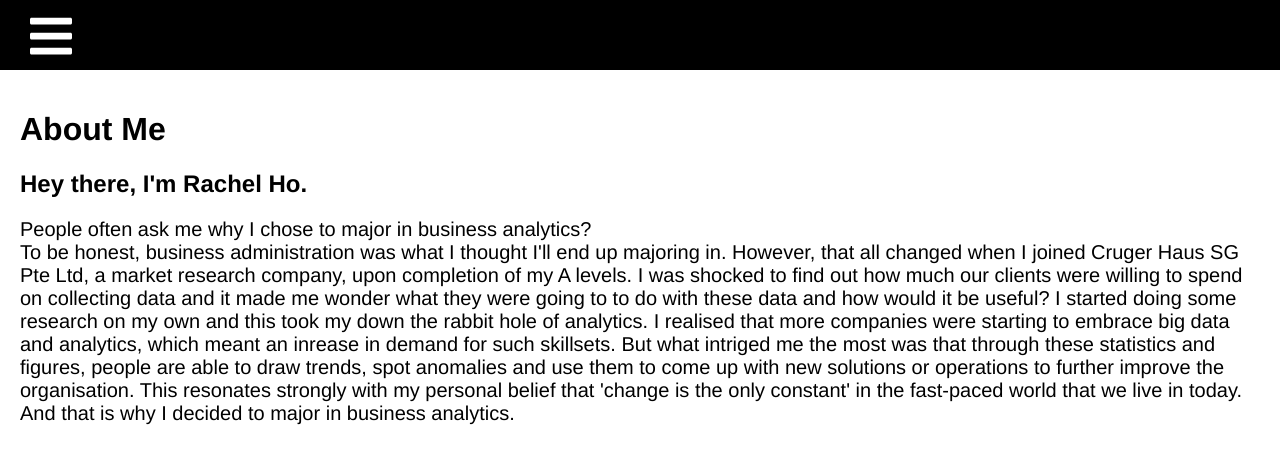
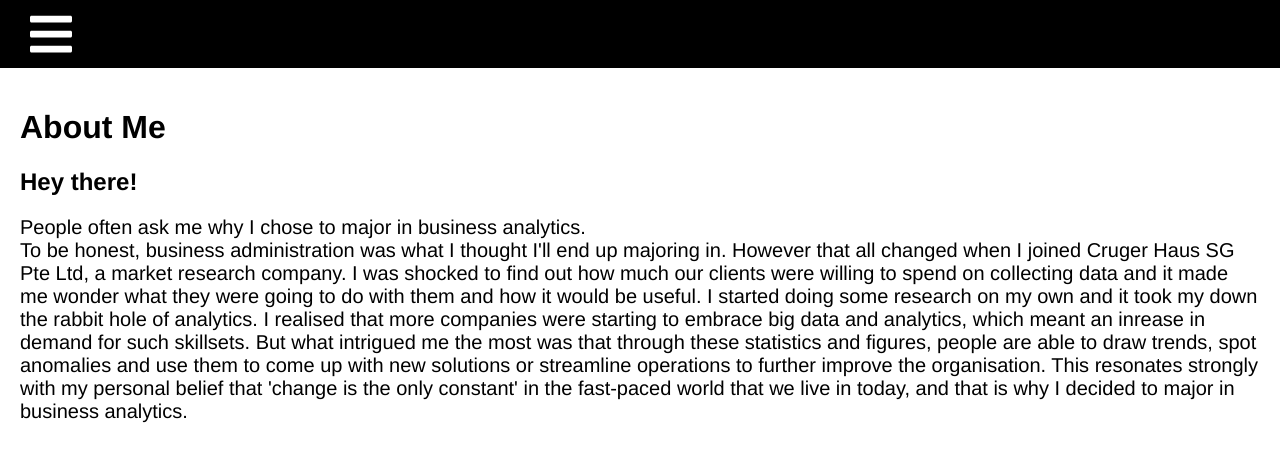
Before and after one commit to oolongmilkteax/Rachel-portfolio, a React (Create React App) app: page /about in a window 1280 px wide. Shown: the top 464 px of the page. Built offline with nearby package versions, Linux system fonts and the light colour scheme.

Commit message:
Align fotter text, remove gap in nav bar, edited about me text.

```diff
--- a/src/App.js
+++ b/src/App.js
@@ -18,7 +18,6 @@ function App() {
     <Router>
       <div className="App">
         <div className = "header">
-          <span> </span><br></br>
           <Link to = "/nav"><FontAwesomeIcon icon = {faBars} size = "3x" /></Link>
         </div>
         <div className="content">
--- a/src/components/Navbar.css
+++ b/src/components/Navbar.css
@@ -2,6 +2,7 @@
     background: #242424;
     height: 100vh;
     text-align: center;
+    transform: translate(0, -21px)
 }
 
 .nav a {
--- a/src/components/Social.css
+++ b/src/components/Social.css
@@ -24,10 +24,14 @@
 }
 
 .social a {
-    margin: 0 20px;
+    margin: 0 25px 0 10px;
     color: white;
 }
 
 .social a:hover {
     font-size: 20px;
 }
+
+.social p {
+    transform: translate(0, -8px)
+}
--- a/src/contents/About.js
+++ b/src/contents/About.js
@@ -7,16 +7,16 @@ class About extends Component {
         <div className="aboutpage">
             <div className = "about">
                 <h1 className = "aboutheading">About Me</h1>
-                <h2>Hey there, I'm Rachel Ho.</h2>
+                <h2>Hey there!</h2>
                 <p className = "aboutcontent">
-                People often ask me why I chose to major in business analytics? <br></br>
+                People often ask me why I chose to major in business analytics.<br></br>
                 To be honest, business administration was what I thought I'll end up majoring in.
-                However, that all changed when I joined Cruger Haus SG Pte Ltd, a market research company, upon completion of my A levels.
-                I was shocked to find out how much our clients were willing to spend on collecting data and it made me wonder what they were going to to do with these data and how would it be useful?
-                I started doing some research on my own and this took my down the rabbit hole of analytics.                I realised that more companies were starting to embrace big data and analytics, which meant an inrease in demand for such skillsets.
-                But what intriged me the most was that through these statistics and figures, people are able to draw trends, spot anomalies and use them to come up with new solutions or operations to further improve the organisation.
-                This resonates strongly with my personal belief that 'change is the only constant' in the fast-paced world that we live in today.
-                And that is why I decided to major in business analytics.
+                However that all changed when I joined Cruger Haus SG Pte Ltd, a market research company.
+                I was shocked to find out how much our clients were willing to spend on collecting data and it made me wonder what they were going to do with them and how it would be useful.
+                I started doing some research on my own and it took my down the rabbit hole of analytics.
+                I realised that more companies were starting to embrace big data and analytics, which meant an inrease in demand for such skillsets.
+                But what intrigued me the most was that through these statistics and figures, people are able to draw trends, spot anomalies and use them to come up with new solutions or streamline operations to further improve the organisation.
+                This resonates strongly with my personal belief that 'change is the only constant' in the fast-paced world that we live in today, and that is why I decided to major in business analytics.
                 </p>
             </div>
         </div>
```
Also changed, not shown: 10 other files (tests, documents, lock files or other folders).
